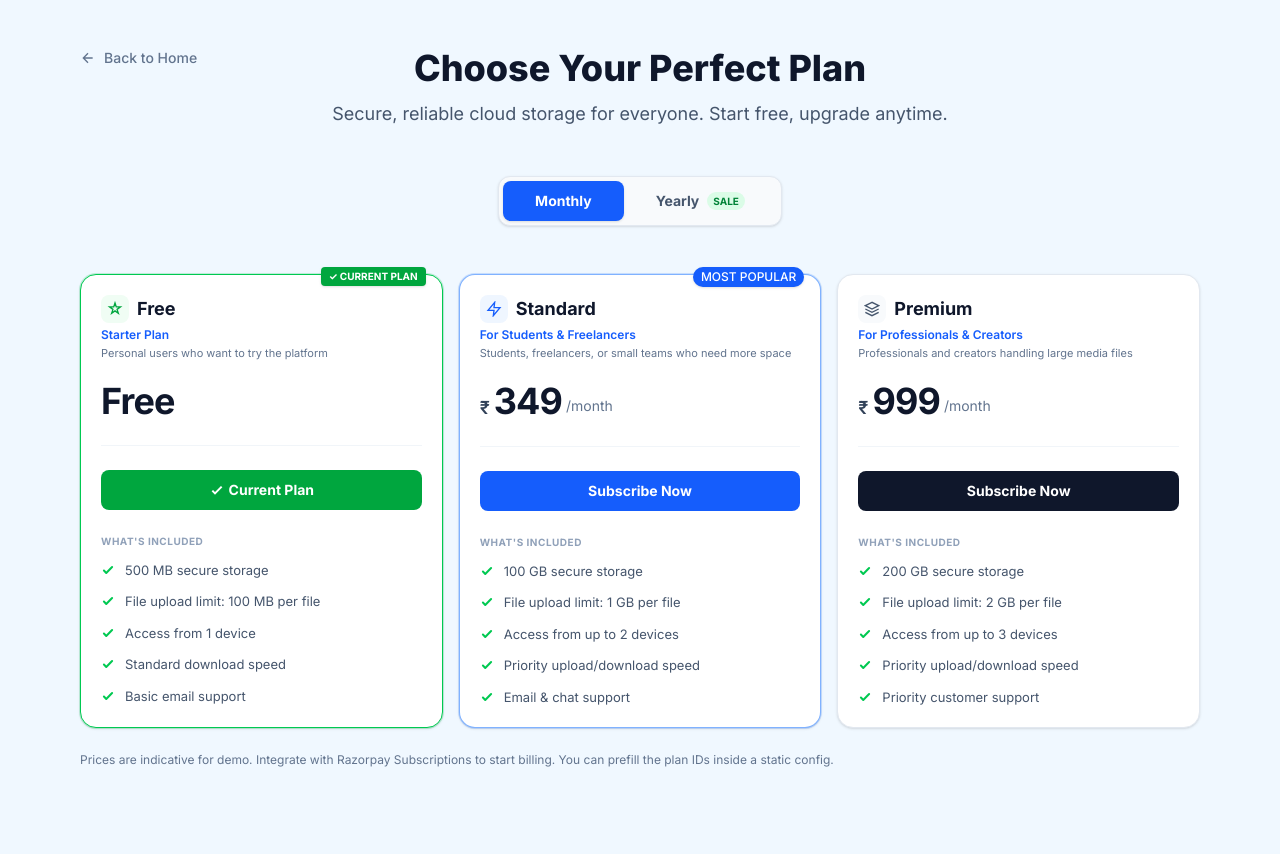
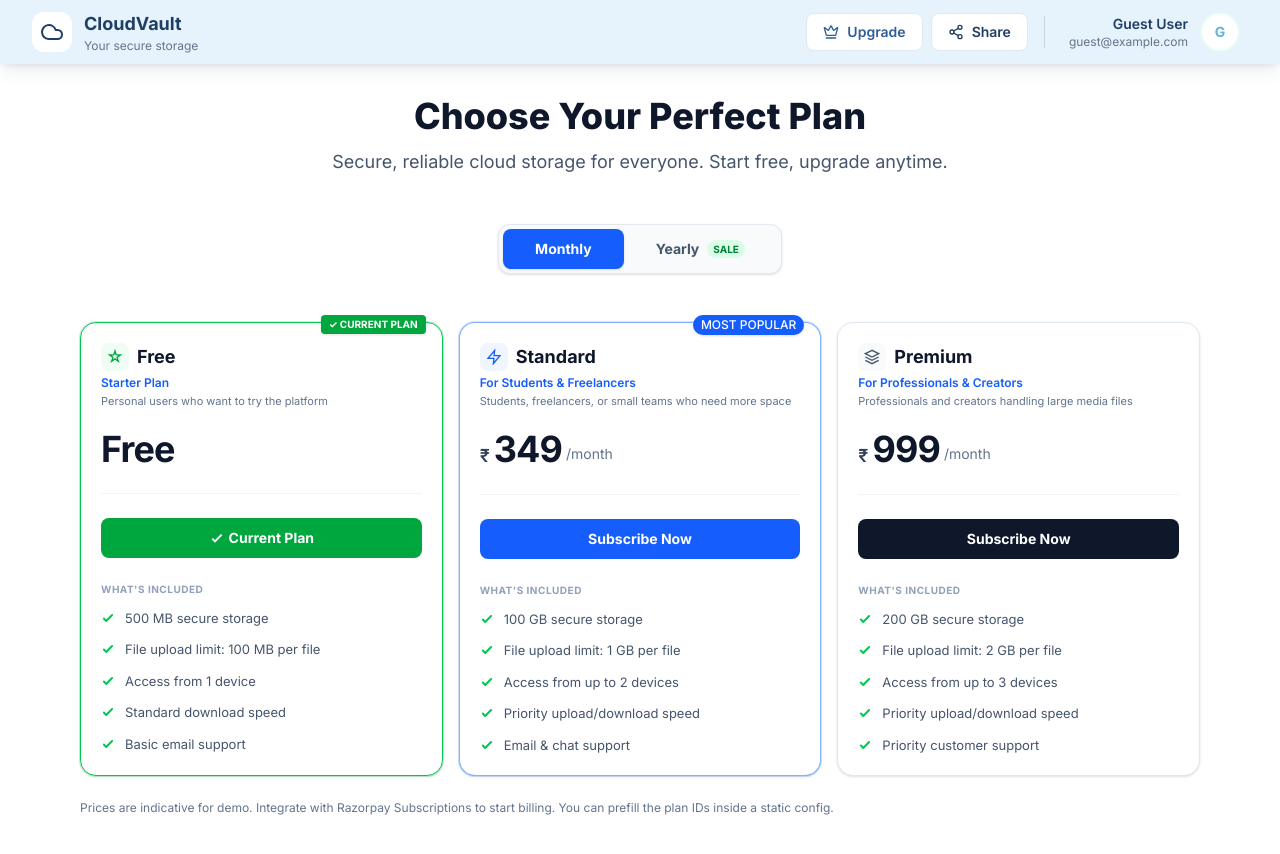
Before and after one commit to VarunMendre/Personal-Cloud-Drive, a React (Vite) app in the folder client/: page /plans in a window 1280 px wide. Shown: the top 854 px of the page. Before the commit the page ends 816 px from the top, so only its background shows below. Built offline with nearby package versions, Linux system fonts and the light colour scheme; no server answers.

Commit message:
Added nav bar to every page ensure consistency over UX

```diff
--- a/client/src/ChangePlan.jsx
+++ b/client/src/ChangePlan.jsx
@@ -11,8 +11,11 @@ import {
 } from "react-icons/bs";
 import { getSubscriptionDetails, getEligiblePlans, upgradeSubscription, checkSubscriptionStatus } from "./apis/subscriptionApi";
 import SubscriptionAlert from "./components/SubscriptionAlert";
+import DirectoryHeader from "./components/DirectoryHeader";
+import { useAuth } from "./context/AuthContext";
 
 export default function ChangePlan() {
+  const { user } = useAuth();
   const [currentPlan, setCurrentPlan] = useState(null);
   const [eligiblePlans, setEligiblePlans] = useState([]);
   const [emptyMessage, setEmptyMessage] = useState("");
@@ -167,21 +170,17 @@ export default function ChangePlan() {
   if (!currentPlan) return null;
 
   return (
-    <div className="min-h-screen py-16 px-4 pt-24" style={{ backgroundColor: '#E7F0FA' }}>
+    <div className="min-h-screen bg-[#E7F0FA]">
+      <DirectoryHeader
+        userName={user?.name || "Guest User"}
+        userEmail={user?.email || "guest@example.com"}
+        userPicture={user?.picture || ""}
+        userRole={user?.role || "User"}
+        subscriptionId={user?.subscriptionId}
+        subscriptionStatus={user?.subscriptionStatus || "active"}
+      />
+    <div className="py-16 px-4 pt-24">
       <div className="max-w-5xl mx-auto relative">
-        {/* Back to Subscription Arrow */}
-        <Link
-          to="/subscription"
-          className="absolute left-0 -top-8 flex items-center gap-2 text-sm font-semibold transition-all duration-200 hover:gap-3"
-          style={{ color: '#2E5E99' }}
-          onMouseEnter={(e) => e.target.style.color = '#0D2440'}
-          onMouseLeave={(e) => e.target.style.color = '#2E5E99'}
-        >
-          <svg className="w-5 h-5" fill="none" stroke="currentColor" viewBox="0 0 24 24">
-            <path strokeLinecap="round" strokeLinejoin="round" strokeWidth={2} d="M10 19l-7-7m0 0l7-7m-7 7h18" />
-          </svg>
-          Back to Subscription
-        </Link>
 
         {errorAlert.show && (
           <SubscriptionAlert
@@ -313,6 +312,7 @@ export default function ChangePlan() {
           />
         )}
 
+    </div>
     </div>
   );
 }
--- a/client/src/ManagePermissionsPage.jsx
+++ b/client/src/ManagePermissionsPage.jsx
@@ -14,10 +14,13 @@ import {
   FileText
 } from "lucide-react";
 import { Alert, AlertDescription } from "./components/lightswind/alert";
+import DirectoryHeader from "./components/DirectoryHeader";
+import { useAuth } from "./context/AuthContext";
 
 const BASE_URL = import.meta.env.VITE_BASE_URL;
 
 function ManagePermissionsPage() {
+  const { user } = useAuth();
   const { resourceType, resourceId } = useParams();
   const navigate = useNavigate();
 
@@ -213,7 +216,6 @@ function ManagePermissionsPage() {
   };
 
 
-
   if (error && !owner) {
     return (
         <div className="min-h-screen bg-gray-50 flex items-center justify-center p-4">
@@ -230,9 +232,17 @@ function ManagePermissionsPage() {
   }
 
   return (
-    <div className="min-h-screen bg-gray-50 font-sans">
+    <div className="min-h-screen bg-gray-50 font-sans pt-20">
+      <DirectoryHeader
+        userName={user?.name || "Guest User"}
+        userEmail={user?.email || "guest@example.com"}
+        userPicture={user?.picture || ""}
+        userRole={user?.role || "User"}
+        subscriptionId={user?.subscriptionId}
+        subscriptionStatus={user?.subscriptionStatus || "active"}
+      />
       {/* Navbar / Header */}
-      <div className="bg-white border-b border-gray-200 sticky top-0 z-10 px-6 py-4">
+      <div className="bg-white border-b border-gray-200 sticky top-[72px] z-10 px-6 py-4">
         <div className="max-w-4xl mx-auto flex items-center justify-between">
             <div className="flex items-center gap-4">
                 <button
--- a/client/src/Plans.jsx
+++ b/client/src/Plans.jsx
@@ -2,6 +2,8 @@ import { useEffect, useMemo, useState } from "react";
 import { Link, useNavigate } from "react-router-dom";
 import { createSubscription, getSubscriptionDetails } from "./apis/subscriptionApi";
 import SubscriptionAlert from "./components/SubscriptionAlert";
+import DirectoryHeader from "./components/DirectoryHeader";
+import { useAuth } from "./context/AuthContext";
 
 const PLAN_CATALOG = {
   monthly: [
@@ -265,6 +267,7 @@ function PlanCard({ plan, onSelect, isLoading, isDisabled }) {
 }
 
 export default function Plans() {
+  const { user } = useAuth();
   const [mode, setMode] = useState("monthly");
   const [loadingPlanId, setLoadingPlanId] = useState(null);
   const [showSuccessModal, setShowSuccessModal] = useState(false);
@@ -381,7 +384,16 @@ export default function Plans() {
   }
 
   return (
-    <div className="mx-auto max-w-6xl px-4 py-12 relative">
+    <div className="min-h-screen bg-white">
+      <DirectoryHeader
+        userName={user?.name || "Guest User"}
+        userEmail={user?.email || "guest@example.com"}
+        userPicture={user?.picture || ""}
+        userRole={user?.role || "User"}
+        subscriptionId={user?.subscriptionId}
+        subscriptionStatus={user?.subscriptionStatus || "active"}
+      />
+      <div className="mx-auto max-w-6xl px-4 py-12 pt-24 relative">
       {errorAlert.show && (
         <SubscriptionAlert
           title={errorAlert.title}
@@ -405,13 +417,6 @@ export default function Plans() {
       )}
       {/* Rest of the UI remains the same */}
       <header className="mb-12 text-center relative">
-        <Link
-          to="/"
-          className="absolute left-0 top-0 flex items-center gap-2 text-sm font-medium text-slate-500 hover:text-slate-900 transition"
-        >
-          <svg className="w-4 h-4" viewBox="0 0 24 24" fill="none" stroke="currentColor" strokeWidth="2"><path d="M19 12H5M12 19l-7-7 7-7" /></svg>
-          Back to Home
-        </Link>
         <h1 className="text-4xl font-extrabold text-slate-900 mb-3">
           Choose Your Perfect Plan
         </h1>
@@ -467,6 +472,7 @@ export default function Plans() {
         Prices are indicative for demo. Integrate with Razorpay Subscriptions to
         start billing. You can prefill the plan IDs inside a static config.
       </p>
+    </div>
     </div>
   );
 }
--- a/client/src/SharedWithMe.jsx
+++ b/client/src/SharedWithMe.jsx
@@ -1,39 +1,21 @@
 import { useState, useEffect } from "react";
 import { useNavigate } from "react-router-dom";
 import { FaFolder, FaFile, FaEye, FaEdit, FaArrowLeft } from "react-icons/fa";
+import { useAuth } from "./context/AuthContext";
 
 import DirectoryHeader, { BASE_URL } from "./components/DirectoryHeader";
 
 function SharedWithMe() {
   const navigate = useNavigate();
+  const { user } = useAuth();
   const [directories, setDirectories] = useState([]);
   const [files, setFiles] = useState([]);
   const [loading, setLoading] = useState(true);
   const [error, setError] = useState("");
-  const [userName, setUserName] = useState("Guest User");
-  const [userEmail, setUserEmail] = useState("");
-  const [userPicture, setUserPicture] = useState("");
 
   useEffect(() => {
     fetchSharedResources();
-    fetchUser();
   }, []);
-
-  const fetchUser = async () => {
-    try {
-      const response = await fetch(`${BASE_URL}/user`, {
-        credentials: "include",
-      });
-      if (response.ok) {
-        const data = await response.json();
-        setUserName(data.name);
-        setUserEmail(data.email);
-        setUserPicture(data.picture);
-      }
-    } catch (err) {
-      console.error("Error fetching user info:", err);
-    }
-  };
 
   const fetchSharedResources = async () => {
     try {
@@ -112,11 +94,14 @@ function SharedWithMe() {
       <DirectoryHeader
         directoryName="Shared with Me"
         path={[]}
-        userName={userName}
-        userEmail={userEmail}
-        userPicture={userPicture}
+        userName={user?.name || "Guest User"}
+        userEmail={user?.email || "guest@example.com"}
+        userPicture={user?.picture}
+        userRole={user?.role || "User"}
+        subscriptionId={user?.subscriptionId}
+        subscriptionStatus={user?.subscriptionStatus || "active"}
       />
-      <div className="max-w-7xl mx-auto px-6 py-8">
+      <div className="max-w-7xl mx-auto px-6 py-8 pt-24">
         <div className="mb-8">
           <button className="flex items-center gap-2 text-gray-600 hover:text-blue-600 mb-4 transition-colors font-medium" onClick={() => navigate("/")}>
             <FaArrowLeft /> Back to My Drive
--- a/client/src/SharedWithMePage.jsx
+++ b/client/src/SharedWithMePage.jsx
@@ -19,6 +19,11 @@ const BASE_URL = import.meta.env.VITE_BASE_URL;
 
 function SharedWithMePage() {
   const { user } = useAuth();
+  const navigate = useNavigate();
+  const [sharedFiles, setSharedFiles] = useState([]);
+  const [loading, setLoading] = useState(true);
+  const [searchQuery, setSearchQuery] = useState("");
+  const [filterType, setFilterType] = useState("all");
 
   // Toast state
   const [toast, setToast] = useState({ show: false, message: "", type: "info" });
@@ -212,7 +217,7 @@ function SharedWithMePage() {
                               e.preventDefault();
                               e.stopPropagation();
 
-                              const statusStr = String(subscriptionStatus || "").toLowerCase().trim();
+                              const statusStr = String(user?.subscriptionStatus || "").toLowerCase().trim();
                               const isPaused = statusStr === "paused";
                               console.log("SharedWithMe View - statusStr:", statusStr, "isPaused:", isPaused);
 
@@ -236,7 +241,7 @@ function SharedWithMePage() {
                               e.preventDefault();
                               e.stopPropagation();
 
-                              const statusStr = String(subscriptionStatus || "").toLowerCase().trim();
+                              const statusStr = String(user?.subscriptionStatus || "").toLowerCase().trim();
                               const isPaused = statusStr === "paused";
                               console.log("SharedWithMe Download - statusStr:", statusStr, "isPaused:", isPaused);
 
--- a/client/src/SubscriptionDetails.jsx
+++ b/client/src/SubscriptionDetails.jsx
@@ -13,12 +13,15 @@ import {
 } from "react-icons/bs";
 import { getSubscriptionDetails, getInvoiceUrl, cancelSubscription } from "./apis/subscriptionApi";
 import { Alert, AlertDescription } from "./components/lightswind/alert";
+import DirectoryHeader from "./components/DirectoryHeader";
+import { useAuth } from "./context/AuthContext";
 
 const MOCK_DATA = {
 // ... existing MOCK_DATA ...
 };
 
 export default function SubscriptionDetails() {
+  const { user } = useAuth();
   const [data, setData] = useState(null);
   const [loading, setLoading] = useState(true);
   const [loadingInvoice, setLoadingInvoice] = useState(false);
@@ -104,20 +107,16 @@ export default function SubscriptionDetails() {
   if (!data) return null;
 
   return (
-    <div className="mx-auto max-w-6xl px-4 py-12 min-h-screen relative pt-24" style={{ backgroundColor: '#E7F0FA' }}>
-      {/* Back to Home Arrow */}
-      <Link
-        to="/"
-        className="absolute left-4 top-20 flex items-center gap-2 text-sm font-semibold transition-all duration-200 hover:gap-3"
-        style={{ color: '#2E5E99' }}
-        onMouseEnter={(e) => e.target.style.color = '#0D2440'}
-        onMouseLeave={(e) => e.target.style.color = '#2E5E99'}
-      >
-        <svg className="w-5 h-5" fill="none" stroke="currentColor" viewBox="0 0 24 24">
-          <path strokeLinecap="round" strokeLinejoin="round" strokeWidth={2} d="M10 19l-7-7m0 0l7-7m-7 7h18" />
-        </svg>
-        Back to Home
-      </Link>
+    <div className="min-h-screen" style={{ backgroundColor: '#E7F0FA' }}>
+      <DirectoryHeader
+        userName={user?.name || "Guest User"}
+        userEmail={user?.email || "guest@example.com"}
+        userPicture={user?.picture || ""}
+        userRole={user?.role || "User"}
+        subscriptionId={user?.subscriptionId}
+        subscriptionStatus={user?.subscriptionStatus || "active"}
+      />
+    <div className="mx-auto max-w-6xl px-4 py-12 min-h-screen relative pt-24">
 
       {/* Custom Error Toast */}
       {errorMessage && (
@@ -397,6 +396,7 @@ export default function SubscriptionDetails() {
         />
       </div>
     </div>
+    </div>
   );
 }
 
--- a/client/src/UserFilesPage.jsx
+++ b/client/src/UserFilesPage.jsx
@@ -14,7 +14,7 @@ import {
   AlertTriangle,
   X
 } from "lucide-react";
-import { BASE_URL } from "./components/DirectoryHeader";
+import DirectoryHeader, { BASE_URL } from "./components/DirectoryHeader";
 import { useAuth } from "./context/AuthContext";
 
 export default function UserFilesPage() {
@@ -190,12 +190,20 @@ export default function UserFilesPage() {
     }
   };
 
-  if (!user) return null;
+  if (!currentUser) return null;
 
   return (
-    <div className="min-h-screen bg-gray-50 flex flex-col">
+    <div className="min-h-screen bg-gray-50 flex flex-col pt-20">
+      <DirectoryHeader
+        userName={currentUser?.name || "Guest User"}
+        userEmail={currentUser?.email || "guest@example.com"}
+        userPicture={currentUser?.picture || ""}
+        userRole={currentUser?.role || "User"}
+        subscriptionId={currentUser?.subscriptionId}
+        subscriptionStatus={currentUser?.subscriptionStatus || "active"}
+      />
       {/* Top Bar */}
-      <div className="bg-white border-b border-gray-200 sticky top-0 z-10">
+      <div className="bg-white border-b border-gray-200 sticky top-[72px] z-10">
         <div className="max-w-7xl mx-auto px-4 sm:px-6 lg:px-8 h-16 flex items-center justify-between">
           <button
             onClick={() => navigate("/users")}
--- a/client/src/components/DirectoryHeader.jsx
+++ b/client/src/components/DirectoryHeader.jsx
@@ -22,7 +22,7 @@ function DirectoryHeader({
   };
 
   return (
-    <header className="fixed top-0 left-0 right-0 z-40 shadow-sm" style={{ backgroundColor: '#66B2D6' }}>
+    <header className="fixed top-0 left-0 right-0 z-40" style={{ backgroundColor: '#E6F3FC', boxShadow: '0 4px 20px -2px rgba(31, 62, 102, 0.15), 0 2px 8px -2px rgba(31, 62, 102, 0.1)' }}>
       <div className="max-w-7xl mx-auto px-4 sm:px-6 lg:px-8">
         <div className="flex items-center justify-between h-16">
           {/* Left side: Logo */}
@@ -31,11 +31,11 @@ function DirectoryHeader({
             onClick={() => navigate("/")}
           >
             <div className="w-10 h-10 rounded-xl flex items-center justify-center transition-all duration-200 group-hover:scale-105" style={{ backgroundColor: '#FFFFFF' }}>
-              <Cloud className="w-6 h-6" style={{ color: '#66B2D6' }} />
+              <Cloud className="w-6 h-6" style={{ color: '#1F3E66' }} />
             </div>
             <div>
-              <span className="text-lg font-bold text-white">CloudDrive</span>
-              <p className="text-xs" style={{ color: '#E6FAF5' }}>Your secure storage</p>
+              <span className="text-lg font-bold" style={{ color: '#1F3E66' }}>CloudVault</span>
+              <p className="text-xs" style={{ color: '#64748B' }}>Your secure storage</p>
             </div>
           </div>
 
@@ -59,7 +59,8 @@ function DirectoryHeader({
                 className="flex items-center gap-2 px-4 py-2 rounded-lg transition-all duration-200 hover:transform hover:-translate-y-0.5"
                 style={{
                   backgroundColor: subscriptionId ? '#A7DDE9' : '#FFFFFF',
-                  color: subscriptionId ? '#FFFFFF' : '#66B2D6'
+                  color: subscriptionId ? '#FFFFFF' : '#2E5E99',
+                  border: subscriptionId ? 'none' : '1px solid #E2E8F0'
                 }}
                 onMouseEnter={(e) => {
                   e.target.style.boxShadow = '0 4px 12px rgba(102, 178, 214, 0.3)';
@@ -79,14 +80,15 @@ function DirectoryHeader({
                 onClick={() => navigate("/share")}
                 className="flex items-center gap-2 px-4 py-2 rounded-lg transition-all duration-200"
                 style={{
-                  backgroundColor: 'rgba(255, 255, 255, 0.15)',
-                  color: '#FFFFFF'
+                  backgroundColor: '#FFFFFF',
+                  color: '#1F3E66',
+                  border: '1px solid #E2E8F0'
                 }}
                 onMouseEnter={(e) => {
-                  e.target.style.backgroundColor = 'rgba(255, 255, 255, 0.25)';
+                  e.target.style.backgroundColor = '#F8FAFC';
                 }}
                 onMouseLeave={(e) => {
-                  e.target.style.backgroundColor = 'rgba(255, 255, 255, 0.15)';
+                  e.target.style.backgroundColor = '#FFFFFF';
                 }}
               >
                 <Share2 className="w-4 h-4" />
@@ -99,14 +101,15 @@ function DirectoryHeader({
                   onClick={() => navigate("/users")}
                   className="flex items-center gap-2 px-4 py-2 rounded-lg transition-all duration-200"
                   style={{
-                    backgroundColor: 'rgba(255, 255, 255, 0.15)',
-                    color: '#FFFFFF'
+                    backgroundColor: '#FFFFFF',
+                    color: '#1F3E66',
+                    border: '1px solid #E2E8F0'
                   }}
                   onMouseEnter={(e) => {
-                    e.target.style.backgroundColor = 'rgba(255, 255, 255, 0.25)';
+                    e.target.style.backgroundColor = '#F8FAFC';
                   }}
                   onMouseLeave={(e) => {
-                    e.target.style.backgroundColor = 'rgba(255, 255, 255, 0.15)';
+                    e.target.style.backgroundColor = '#FFFFFF';
                   }}
                 >
                   <Users className="w-4 h-4" />
@@ -116,7 +119,7 @@ function DirectoryHeader({
             </div>
 
             {/* Divider */}
-            <div className="h-8 w-px" style={{ backgroundColor: 'rgba(255, 255, 255, 0.3)' }}></div>
+            <div className="h-8 w-px" style={{ backgroundColor: '#CBD5E1' }}></div>
 
             {/* Profile Section */}
             <div
@@ -126,17 +129,17 @@ function DirectoryHeader({
                 backgroundColor: 'transparent'
               }}
               onMouseEnter={(e) => {
-                e.target.style.backgroundColor = 'rgba(255, 255, 255, 0.15)';
+                e.target.style.backgroundColor = '#FFFFFF';
               }}
               onMouseLeave={(e) => {
                 e.target.style.backgroundColor = 'transparent';
               }}
             >
               <div className="text-right hidden sm:block">
-                <div className="text-sm font-semibold text-white">
+                <div className="text-sm font-semibold" style={{ color: '#1F3E66' }}>
                   {userName}
                 </div>
-                <div className="text-xs" style={{ color: '#E6FAF5' }}>{userEmail}</div>
+                <div className="text-xs" style={{ color: '#64748B' }}>{userEmail}</div>
               </div>
               {userPicture ? (
                 <img
```
